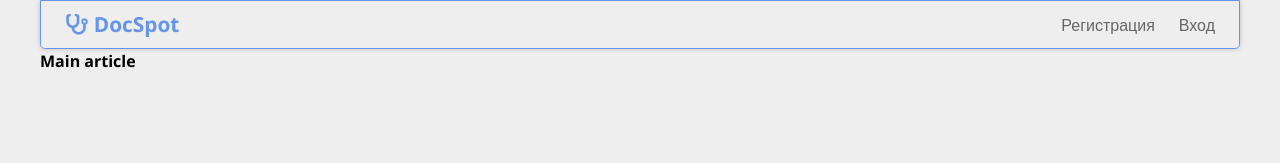
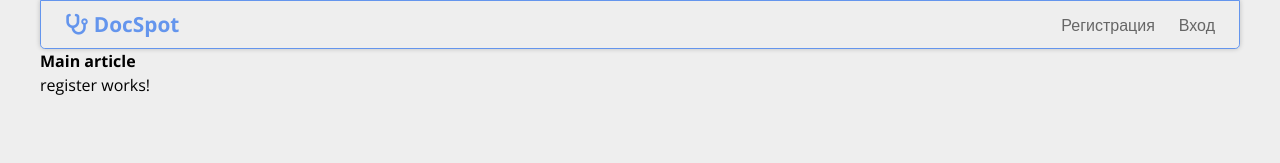
Before and after one commit to ahmedmatem/docspot-frontend, an Angular app: page /register in a window 1280 px wide. Before the commit this address led to /. Shown: the top 163 px of the page. Built offline with nearby package versions, Linux system fonts and the light colour scheme.

Commit message:
Add RegisterComponent and register router link.

```diff
--- a/src/app/app.routes.ts
+++ b/src/app/app.routes.ts
@@ -1,10 +1,16 @@
 import { Routes } from '@angular/router';
 import { LoginComponent } from './auth/login/login.component';
+import { RegisterComponent } from './auth/register/register.component';
 
 export const routes: Routes = [
     {
         path: 'login',
         component: LoginComponent,
         title: 'DocSpot - Вход'
+    },
+    {
+        path: 'register',
+        title: 'DocSpot - Регистрация',
+        component: RegisterComponent
     }
 ];
--- /dev/null
+++ b/src/app/auth/register/register.component.html
@@ -0,0 +1 @@
+<p>register works!</p>
```
Also changed, not shown: src/app/auth/register/register.component.ts (added, +12 -0 lines), src/app/auth/register/register.component.css (added).
